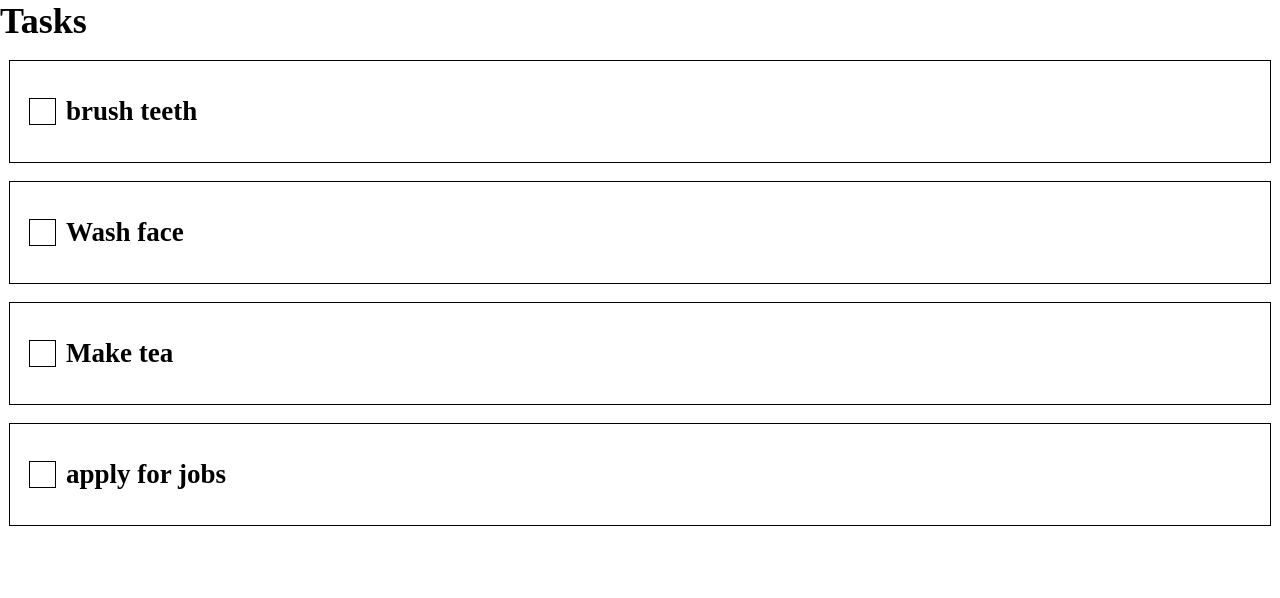
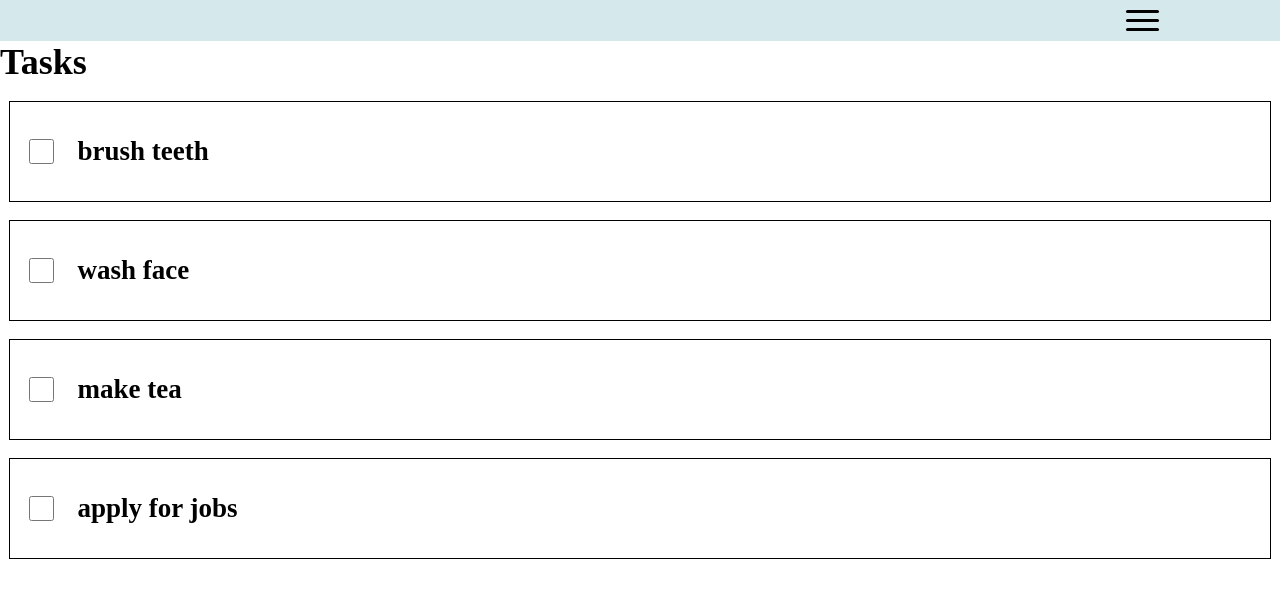
Before and after one commit to emmajphillips/reminders, a React (Create React App) app in the folder frontend/: page /tasks/today in a window 1280 px wide. Shown: the top 598 px of the page. Built offline with nearby package versions, Linux system fonts and the light colour scheme.

Commit message:
organising styles folder and adding navbar

```diff
--- a/frontend/src/App.js
+++ b/frontend/src/App.js
@@ -1,12 +1,14 @@
 import React from 'react'
 import { BrowserRouter, Route, Switch } from 'react-router-dom'
 
+import Navbar from './components/common/Navbar'
 import Home from './components/common/Home'
 import TasksToday from './components/tasks/TasksToday'
 
 const App = () => {
   return (
     <BrowserRouter>
+      <Navbar />
       <Switch>
         <Route exact path="/" component={Home} />
         <Route path="/tasks/today" component={TasksToday} />
--- /dev/null
+++ b/frontend/src/components/common/Navbar.js
@@ -0,0 +1,18 @@
+import React from 'react'
+import { Link } from 'react-router-dom'
+
+const Navbar = () => {
+  return (
+    <nav>
+      <ul>
+        <li><Link to="/login">Log in</Link></li>
+        <li><Link to="/signup">Sign up</Link></li>
+      </ul>
+      <span></span>
+      <span></span>
+      <span></span>
+    </nav>
+  )
+}
+
+export default Navbar
--- a/frontend/src/components/tasks/TasksToday.js
+++ b/frontend/src/components/tasks/TasksToday.js
@@ -16,8 +16,7 @@ function TasksToday () {
       <PageContainer>
         {tasks.map(task => (
           <div key={task.id} className="task">
-            <input type="checkbox" />
-            <span className="checkbox" onClick={handleCheck}></span>
+            <input type="checkbox" className="checkbox" onClick={handleCheck}/>
             <h2>{task.name}</h2>
           </div>
         ))}
--- a/frontend/src/styles/mobile/home.scss
+++ b/frontend/src/styles/mobile/common/home.scss
@@ -1,6 +1,6 @@
 // * Home component
 section.hero {
-  min-height: 100vh;
+  min-height: calc(100vh - 2.35em);
   height: 100%;
   background-color: #d5e8eb;
   div.container {
@@ -8,8 +8,8 @@ section.hero {
     flex-direction: column;
     justify-content: space-between;
     align-items: center;
-    height: calc(100vh - 7em);
-    padding: 3.5em 0;
+    height: calc(100vh - 10.25em);
+    padding: 4em 0;
     text-align: center;
     div.form {
       display: flex;
--- /dev/null
+++ b/frontend/src/styles/mobile/common/navbar.scss
@@ -0,0 +1,20 @@
+// * Navbar
+nav {
+  height: 2.25em;
+  background-color: #d5e8eb;
+  ul {
+    display: none;
+  }
+  span {
+    display: block;
+    width: 33px;
+    height: 3px;
+    margin-bottom: 6px;
+    position: relative;
+    top: 10px;
+    left: 88%;
+
+    background: #000;
+    border-radius: 5px;
+  }
+}
--- a/frontend/src/styles/mobile/mobile.scss
+++ b/frontend/src/styles/mobile/mobile.scss
@@ -3,36 +3,8 @@ section.section {
   justify-content: center;
   min-height: calc(100vh - 41px);
   height: 100%;
-  div.container {
-    display: flex;
-    flex-direction: column;
-    width: 100%;
-    margin: 0.5rem;
-  }
-  div.task {
-    display: flex;
-    align-items: center;
-    margin: 0.5em 0;
-    padding: 1.5em 0.5em;
-    border: 1px solid #000;
-    input {
-      position: absolute;
-      opacity: 0;
-      cursor: pointer;
-      height: 0;
-      width: 0;
-    }
-    .checkbox {
-      position: relative;
-      top: 0;
-      left: 0;
-      height: 25px;
-      width: 25px;
-      margin: 10px;
-      background-color: #FFF;
-      border: 1px solid #000;
-    }
-  }
 }
 
-@import "./home.scss";
+@import "./common/navbar.scss";
+@import "./common/home.scss";
+@import "./tasks/today.scss";
--- /dev/null
+++ b/frontend/src/styles/mobile/tasks/today.scss
@@ -0,0 +1,28 @@
+section.section {
+  div.container {
+    display: flex;
+    flex-direction: column;
+    width: 100%;
+    margin: 0.5rem;
+  }
+  div.task {
+    display: flex;
+    align-items: center;
+    margin: 0.5em 0;
+    padding: 1.5em 0.5em;
+    border: 1px solid #000;
+    input.checkbox {
+      position: relative;
+      height: 25px;
+      width: 25px;
+      margin: 10px;
+      background-color: #fff;
+      border: 1px solid #000;
+      cursor: pointer;
+    }
+    h2 {
+      margin: 0 0.5em;
+      text-transform: lowercase;
+    }
+  }
+}
```
